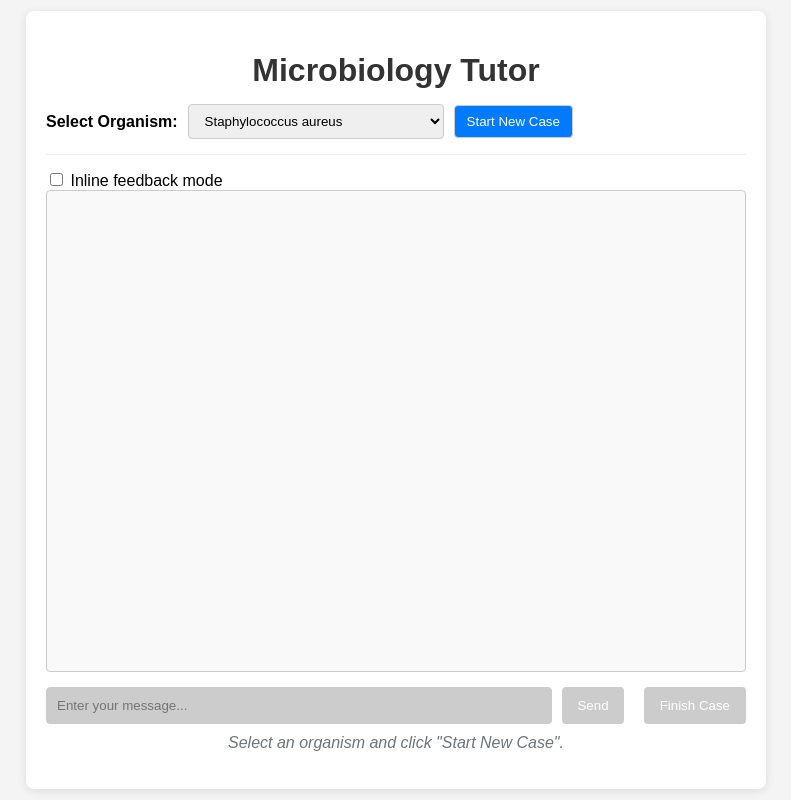
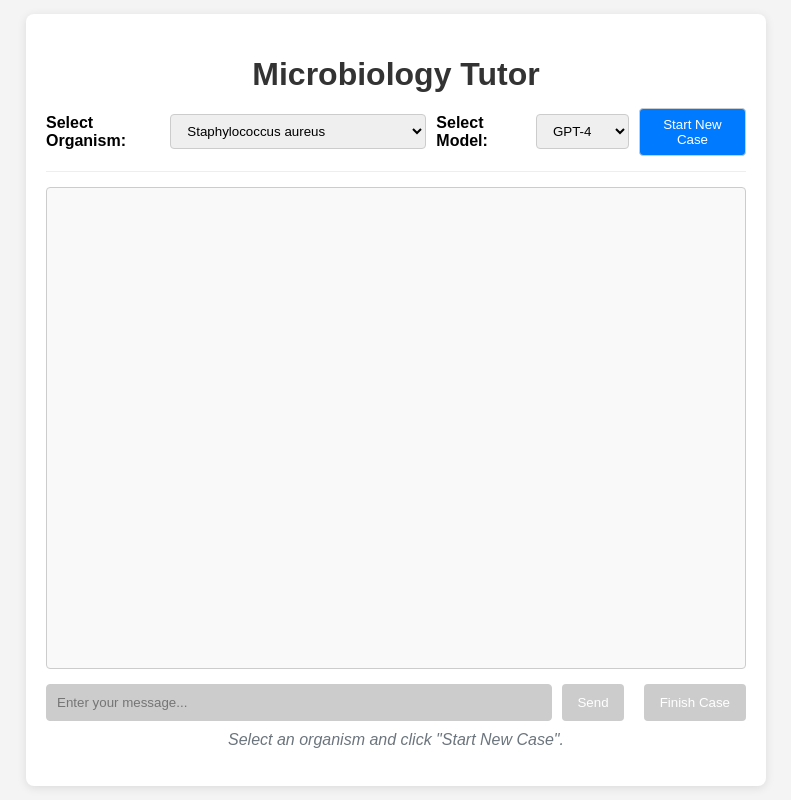
Before and after one commit to azhou5/microbiology-agent-tutor, a Flask app: page / in a window 1280 px wide. Shown: the whole page, without its empty margins (244-1035 px from the left). Run offline with Flask 3, Linux system fonts and the light colour scheme; parts of the project's set-up code (start-up, migrations or seed data) failed here and were passed over; some libraries are stand-ins or nearby versions.

Commit message:
adjusted feedback to save intermediates (not all required to be filled) as popups. got rid of inline feedback. added option to change model from webpage

```diff
--- a/V3_reasoning_multiagent/app.py
+++ b/V3_reasoning_multiagent/app.py
@@ -7,11 +7,42 @@ import logging
 from datetime import datetime
 from flask import Flask, request, render_template, jsonify
 from tutor import MedicalMicrobiologyTutor # Assuming tutor.py is in the same directory
+import config
 
 # --- Configuration ---
 FEEDBACK_LOG_FILE = 'feedback.log'
 CASE_FEEDBACK_LOG_FILE = 'case_feedback.log'  # New log file for case feedback
+MODEL_STATE_FILE = 'model_state.json'  # File to store the selected model
 LOG_FORMAT = '%(asctime)s - %(levelname)s - %(message)s'
+
+def get_current_model():
+    """Get the current model from the state file or default to config."""
+    try:
+        if os.path.exists(MODEL_STATE_FILE):
+            with open(MODEL_STATE_FILE, 'r') as f:
+                state = json.load(f)
+                selected = state.get('model', config.API_MODEL_NAME)
+                # Sync only when using the Azure backend
+                if config.LLM_BACKEND == "azure":
+                    config.API_MODEL_NAME = selected
+                return selected
+    except Exception as e:
+        logging.error(f"Error reading model state: {e}")
+    return config.API_MODEL_NAME
+
+def save_current_model(model):
+    """Save the current model to the state file."""
+    try:
+        with open(MODEL_STATE_FILE, 'w') as f:
+            json.dump({'model': model}, f)
+            # Keep config module in sync at runtime (only for Azure backend)
+            if config.LLM_BACKEND == "azure":
+                config.API_MODEL_NAME = model
+    except Exception as e:
+        logging.error(f"Error saving model state: {e}")
+
+# Global model variable initialized from state file or config
+CURRENT_MODEL = get_current_model()
 
 # --- Logging Setup ---
 logging.basicConfig(level=logging.INFO, format=LOG_FORMAT)
@@ -52,15 +83,29 @@ def index():
     # Reset tutor state when the main page is loaded (for a fresh start)
     # In a multi-user scenario, you'd handle sessions differently.
     tutor.reset()
-    return render_template('index.html')
+    return render_template('index.html', current_model=CURRENT_MODEL)
 
 @app.route('/start_case', methods=['POST'])
 def start_case():
     """Starts a new case with the selected organism."""
+    global CURRENT_MODEL
     try:
         data = request.get_json()
         organism = data.get('organism', 'staphylococcus aureus') # Default if not provided
-        logging.info(f"Starting new case with organism: {organism}")
+        model = data.get('model', CURRENT_MODEL) # Default to current model if not provided
+
+        logging.info(f"Starting new case with organism: {organism} and model: {model}")
+
+        if model != CURRENT_MODEL:
+            CURRENT_MODEL = model
+            save_current_model(CURRENT_MODEL)
+            if config.LLM_BACKEND == "azure":
+                config.API_MODEL_NAME = CURRENT_MODEL  # keep config in sync
+
+        # Update the tutor's model if it's different
+        if hasattr(tutor, 'update_model'):
+            tutor.update_model(CURRENT_MODEL)
+
         initial_message = tutor.start_new_case(organism=organism)
         # The tutor's messages list now contains the system prompt and the first assistant message
         return jsonify({
--- /dev/null
+++ b/V3_reasoning_multiagent/model_state.json
@@ -0,0 +1 @@
+{"model": "gpt-4o"}
--- a/V3_reasoning_multiagent/static/script.js
+++ b/V3_reasoning_multiagent/static/script.js
@@ -7,15 +7,6 @@ document.addEventListener('DOMContentLoaded', () => {
     const statusMessage = document.getElementById('status-message');
     const finishBtn = document.getElementById('finish-btn');
 
-    // --- Feedback mode toggle ---
-    const inlineFeedbackToggle = document.getElementById('inline-feedback-toggle');
-    let inlineFeedback = false;          // default: old prompt style
-
-    inlineFeedbackToggle.addEventListener('change', () => {
-        inlineFeedback = inlineFeedbackToggle.checked;
-        setStatus(`Feedback mode: ${inlineFeedback ? 'inline' : 'popup'}.`);
-    });
-
     let chatHistory = []; // Store the conversation history [{role: 'user'/'assistant', content: '...'}, ...]
 
     function addMessage(sender, messageContent, addFeedbackUI = false) {
@@ -23,7 +14,6 @@ document.addEventListener('DOMContentLoaded', () => {
         messageDiv.classList.add('message', sender === 'user' ? 'user-message' : 'assistant-message');
 
         // Use innerHTML to allow basic formatting later if needed, but be cautious
-        // For now, just setting text content is safer
         const messageTextSpan = document.createElement('span');
         messageTextSpan.textContent = messageContent;
         messageDiv.appendChild(messageTextSpan);
@@ -31,63 +21,107 @@ document.addEventListener('DOMContentLoaded', () => {
         // Store the raw message content for feedback
         messageDiv.dataset.messageContent = messageContent;
 
-        if (sender === 'assistant' && addFeedbackUI) {
+        if (sender === 'assistant') {
             const feedbackContainer = document.createElement('div');
-            feedbackContainer.classList.add('feedback-container'); // New container class
+            feedbackContainer.classList.add('feedback-container');
 
+            // Create rating prompt
             const ratingPrompt = document.createElement('span');
             ratingPrompt.textContent = "Rate this response (1-5):";
             ratingPrompt.classList.add('feedback-prompt');
             feedbackContainer.appendChild(ratingPrompt);
 
-            const feedbackButtonsDiv = document.createElement('div');
-            feedbackButtonsDiv.classList.add('feedback-buttons'); // Keep this class for styling buttons
+            // Create rating buttons container
+            const ratingButtonsDiv = document.createElement('div');
+            ratingButtonsDiv.classList.add('feedback-buttons');
 
+            // Create rating buttons
             for (let i = 1; i <= 5; i++) {
                 const ratingBtn = document.createElement('button');
-                ratingBtn.textContent = i; // Button text is the rating number
+                ratingBtn.textContent = i;
                 ratingBtn.title = `Rate ${i} out of 5`;
-                ratingBtn.classList.add('feedback-btn', 'rating-btn'); // Add 'rating-btn' class
-                ratingBtn.dataset.rating = i; // Store rating value
-                feedbackButtonsDiv.appendChild(ratingBtn);
+                ratingBtn.classList.add('feedback-btn', 'rating-btn');
+                ratingBtn.dataset.rating = i;
+                ratingButtonsDiv.appendChild(ratingBtn);
             }
-            feedbackContainer.appendChild(feedbackButtonsDiv);
-            // If inline feedback mode is active, add description and replacement textareas + submit button
-            if (inlineFeedback) {
-                const feedbackInputDiv = document.createElement('div');
-                feedbackInputDiv.classList.add('feedback-input');
+            feedbackContainer.appendChild(ratingButtonsDiv);
 
-                // 1) Description textarea
-                const descriptionLabel = document.createElement('label');
-                descriptionLabel.textContent = 'What could be better?';
-                feedbackInputDiv.appendChild(descriptionLabel);
+            // Add click handler for popup feedback
+            ratingButtonsDiv.addEventListener('click', async (event) => {
+                const ratingBtn = event.target.closest('.rating-btn');
+                if (!ratingBtn) return;
 
-                const descriptionTextArea = document.createElement('textarea');
-                descriptionTextArea.placeholder = 'Describe improvements...';
-                descriptionTextArea.rows = 2;
-                descriptionTextArea.classList.add('feedback-description');
-                feedbackInputDiv.appendChild(descriptionTextArea);
+                const rating = ratingBtn.dataset.rating;
+                const buttonsInDiv = ratingButtonsDiv.querySelectorAll('.rating-btn');
+                buttonsInDiv.forEach(btn => btn.disabled = true);
+                ratingBtn.classList.add('rated');
 
-                // 2) Replacement textarea
-                const replacementLabel = document.createElement('label');
-                replacementLabel.textContent = 'Your preferred response';
-                feedbackInputDiv.appendChild(replacementLabel);
+                let feedbackText = prompt(`You rated this response ${rating}/5. Why this score?`, "");
+                if (feedbackText === null) {
+                    buttonsInDiv.forEach(btn => btn.disabled = false);
+                    ratingBtn.classList.remove('rated');
+                    setStatus('Feedback cancelled.');
+                    return;
+                }
 
-                const replacementTextArea = document.createElement('textarea');
-                replacementTextArea.placeholder = 'Enter replacement output...';
-                replacementTextArea.rows = 3;
-                replacementTextArea.classList.add('feedback-replacement');
-                feedbackInputDiv.appendChild(replacementTextArea);
+                let replacementText = prompt('Please enter your preferred response to replace the tutor output:', '');
+                if (replacementText === null) {
+                    buttonsInDiv.forEach(btn => btn.disabled = false);
+                    ratingBtn.classList.remove('rated');
+                    setStatus('Feedback cancelled.');
+                    return;
+                }
 
-                // 3) Submit button
-                const submitFeedbackBtn = document.createElement('button');
-                submitFeedbackBtn.textContent = 'Submit';
-                submitFeedbackBtn.classList.add('feedback-btn', 'submit-feedback-btn');
-                feedbackInputDiv.appendChild(submitFeedbackBtn);
+                setStatus('Sending feedback...');
+                try {
+                    const response = await fetch('/feedback', {
+                        method: 'POST',
+                        headers: { 'Content-Type': 'application/json' },
+                        body: JSON.stringify({
+                            rating,
+                            message: messageContent,
+                            history: chatHistory,
+                            feedback_text: feedbackText || '',
+                            replacement_text: replacementText || ''
+                        }),
+                    });
 
-                feedbackContainer.appendChild(feedbackInputDiv);
+                    if (!response.ok) {
+                        const err = await response.json();
+                        throw new Error(err.error || `HTTP ${response.status}`);
                     }
-            messageDiv.appendChild(feedbackContainer); // Append the whole container
+
+                    setStatus('Feedback submitted — thank you!');
+
+                    // Instead of showing "thanks" message, show the rating and feedback
+                    feedbackContainer.innerHTML = `
+                        <div class="feedback-submitted">
+                            <div class="feedback-rating">Rating: ${rating}/5</div>
+                            ${feedbackText ? `<div class="feedback-section">
+                                <div class="feedback-label">Why this score:</div>
+                                <div class="feedback-text">${feedbackText}</div>
+                            </div>` : ''}
+                            ${replacementText ? `<div class="feedback-section">
+                                <div class="feedback-label">Preferred response:</div>
+                                <div class="feedback-text">${replacementText}</div>
+                            </div>` : ''}
+                        </div>
+                    `;
+
+                    // If user provided a replacement, show it
+                    if (replacementText) {
+                        addMessage('assistant', replacementText, true);
+                        chatHistory.push({ role: 'assistant', content: replacementText });
+                    }
+                } catch (error) {
+                    console.error(error);
+                    setStatus(`Error: ${error.message}`, true);
+                    buttonsInDiv.forEach(btn => btn.disabled = false);
+                    ratingBtn.classList.remove('rated');
+                }
+            });
+
+            messageDiv.appendChild(feedbackContainer);
         }
 
         chatbox.appendChild(messageDiv);
@@ -108,6 +142,7 @@ document.addEventListener('DOMContentLoaded', () => {
 
     async function handleStartCase() {
         const selectedOrganism = organismSelect.value;
+        const selectedModel = document.getElementById('model-select').value;
         if (!selectedOrganism) {
             setStatus('Please select an organism.', true);
             return;
@@ -116,6 +151,7 @@ document.addEventListener('DOMContentLoaded', () => {
         setStatus('Starting new case...');
         startCaseBtn.disabled = true;
         organismSelect.disabled = true;
+        document.getElementById('model-select').disabled = true;
         chatbox.innerHTML = ''; // Clear previous chat
         chatHistory = []; // Reset history
 
@@ -123,7 +159,10 @@ document.addEventListener('DOMContentLoaded', () => {
             const response = await fetch('/start_case', {
                 method: 'POST',
                 headers: { 'Content-Type': 'application/json' },
-                body: JSON.stringify({ organism: selectedOrganism }),
+                body: JSON.stringify({
+                    organism: selectedOrganism,
+                    model: selectedModel
+                }),
             });
 
             if (!response.ok) {
@@ -152,6 +191,7 @@ document.addEventListener('DOMContentLoaded', () => {
             // Re-enable start button regardless of success/failure to allow retries/new cases
             startCaseBtn.disabled = false;
             organismSelect.disabled = false;
+            document.getElementById('model-select').disabled = false;
         }
     }
 
@@ -192,140 +232,6 @@ document.addEventListener('DOMContentLoaded', () => {
         }
     }
 
-    async function handleFeedback(event) {
-        if (inlineFeedback) {
-            // === Inline feedback workflow ===
-            const ratingBtn = event.target.closest('.rating-btn');
-            const submitBtn = event.target.closest('.submit-feedback-btn');
-
-            // Handle rating selection
-            if (ratingBtn && !ratingBtn.disabled) {
-                const feedbackContainer = ratingBtn.closest('.feedback-container');
-                const rating = ratingBtn.dataset.rating;
-                feedbackContainer.dataset.rating = rating;
-                feedbackContainer.querySelectorAll('.rating-btn').forEach(btn => {
-                    btn.disabled = true;
-                    if (btn === ratingBtn) btn.classList.add('rated');
-                });
-                // Focus the first textarea (description)
-                const textarea = feedbackContainer.querySelector('.feedback-description');
-                if (textarea) textarea.focus();
-                setStatus(`You selected ${rating}/5. Add comments and hit Submit.`);
-                return;
-            }
-
-            // Submit feedback
-            if (submitBtn) {
-                const feedbackContainer = submitBtn.closest('.feedback-container');
-                const messageDiv       = submitBtn.closest('.assistant-message');
-                const rating           = feedbackContainer.dataset.rating;
-
-                if (!rating) {
-                    setStatus('Please select a rating first.', true);
-                    return;
-                }
-
-                const messageContent = messageDiv.dataset.messageContent;
-                const feedbackText = feedbackContainer.querySelector('.feedback-description').value.trim();
-                const replacementText = feedbackContainer.querySelector('.feedback-replacement').value.trim();
-
-                submitBtn.disabled = true;
-                setStatus('Sending feedback…');
-
-                try {
-                    const response = await fetch('/feedback', {
-                        method: 'POST',
-                        headers: { 'Content-Type': 'application/json' },
-                        body: JSON.stringify({
-                            rating,
-                            message: messageContent,
-                            history: chatHistory,
-                            feedback_text: feedbackText,
-                            replacement_text: replacementText
-                        }),
-                    });
-
-                    if (!response.ok) {
-                        const err = await response.json();
-                        throw new Error(err.error || `HTTP ${response.status}`);
-                    }
-
-                    setStatus('Feedback submitted — thank you!');
-                    // If user provided a replacement, inject it into the chat as the tutor
-                    if (replacementText) {
-                        addMessage('assistant', replacementText, true);
-                        chatHistory.push({ role: 'assistant', content: replacementText });
-                    }
-                    feedbackContainer.querySelectorAll('textarea').forEach(t => t.disabled = true);
-                } catch (error) {
-                    console.error(error);
-                    setStatus(`Error: ${error.message}`, true);
-                    submitBtn.disabled = false;
-                }
-            }
-        } else {
-            // === Popup feedback workflow (legacy) ===
-            const ratingBtn = event.target.closest('.rating-btn');
-            if (!ratingBtn) return;
-
-            const messageDiv = ratingBtn.closest('.assistant-message');
-            const messageContent = messageDiv.dataset.messageContent;
-            const rating = ratingBtn.dataset.rating;
-
-            const buttonsInDiv = messageDiv.querySelectorAll('.rating-btn');
-            buttonsInDiv.forEach(btn => btn.disabled = true);
-            ratingBtn.classList.add('rated');
-
-            let feedbackText = prompt(`You rated this response ${rating}/5. What could be better?`, "");
-            if (feedbackText === null) {
-                buttonsInDiv.forEach(btn => btn.disabled = false);
-                ratingBtn.classList.remove('rated');
-                setStatus('Feedback cancelled.');
-                return;
-            }
-
-            let replacementText = prompt('Please enter your preferred response to replace the tutor output:', '');
-            if (replacementText === null) {
-                buttonsInDiv.forEach(btn => btn.disabled = false);
-                ratingBtn.classList.remove('rated');
-                setStatus('Feedback cancelled.');
-                return;
-            }
-
-            setStatus('Sending feedback...');
-            try {
-                const response = await fetch('/feedback', {
-                    method: 'POST',
-                    headers: { 'Content-Type': 'application/json' },
-                    body: JSON.stringify({
-                        rating,
-                        message: messageContent,
-                        history: chatHistory,
-                        feedback_text: feedbackText || '',
-                        replacement_text: replacementText || ''
-                    }),
-                });
-
-                if (!response.ok) {
-                    const err = await response.json();
-                    throw new Error(err.error || `HTTP ${response.status}`);
-                }
-
-                setStatus('Feedback submitted — thank you!');
-                // If the user provided a replacement in the prompt, show it
-                if (replacementText) {
-                    addMessage('assistant', replacementText, true);
-                    chatHistory.push({ role: 'assistant', content: replacementText });
-                }
-            } catch (error) {
-                console.error(error);
-                setStatus(`Error: ${error.message}`, true);
-                buttonsInDiv.forEach(btn => btn.disabled = false);
-                ratingBtn.classList.remove('rated');
-            }
-        }
-    }
-
     // --- Event Listeners ---
     startCaseBtn.addEventListener('click', handleStartCase);
     sendBtn.addEventListener('click', handleSendMessage);
@@ -334,9 +240,6 @@ document.addEventListener('DOMContentLoaded', () => {
             handleSendMessage();
         }
     });
-
-    // Use event delegation for feedback buttons
-    chatbox.addEventListener('click', handleFeedback);
 
     // Initial state
     setStatus('Select an organism and click "Start New Case".');
@@ -347,13 +250,13 @@ document.addEventListener('DOMContentLoaded', () => {
     const closeFeedbackBtn = document.getElementById('close-feedback-btn');
 
     // Finish Case button
-    finishBtn.addEventListener('click', function() {
+    finishBtn.addEventListener('click', function () {
         // Show the feedback modal
         feedbackModal.style.display = 'block';
     });
 
     // Submit case feedback
-    submitFeedbackBtn.addEventListener('click', function() {
+    submitFeedbackBtn.addEventListener('click', function () {
         // Get selected ratings
         const detailRating = document.querySelector('input[name="detail"]:checked')?.value;
         const helpfulnessRating = document.querySelector('input[name="helpfulness"]:checked')?.value;
@@ -410,12 +313,12 @@ document.addEventListener('DOMContentLoaded', () => {
     });
 
     // Close feedback modal
-    closeFeedbackBtn.addEventListener('click', function() {
+    closeFeedbackBtn.addEventListener('click', function () {
         feedbackModal.style.display = 'none';
     });
 
     // Close modal when clicking outside
-    window.addEventListener('click', function(event) {
+    window.addEventListener('click', function (event) {
         if (event.target === feedbackModal) {
             feedbackModal.style.display = 'none';
         }
--- a/V3_reasoning_multiagent/templates/index.html
+++ b/V3_reasoning_multiagent/templates/index.html
@@ -1,11 +1,13 @@
 <!DOCTYPE html>
 <html lang="en">
+
 <head>
     <meta charset="UTF-8">
     <meta name="viewport" content="width=device-width, initial-scale=1.0">
     <title>Microbiology Tutor</title>
     <link rel="stylesheet" href="{{ url_for('static', filename='style.css') }}">
 </head>
+
 <body>
     <div class="container">
         <h1>Microbiology Tutor</h1>
@@ -35,14 +37,12 @@
                     <option value="taenia solium">Taenia solium</option>
                 </optgroup>
             </select>
+            <label for="model-select">Select Model:</label>
+            <select id="model-select">
+                <option value="gpt-4o" {% if current_model=='gpt-4o' %}selected{% endif %}>GPT-4</option>
+                <option value="o3-mini" {% if current_model=='o3-mini' %}selected{% endif %}>O3-Mini</option>
+            </select>
             <button id="start-case-btn">Start New Case</button>
-        </div>
-        <!-- Feedback mode toggle -->
-        <div class="feedback-mode-toggle">
-            <label>
-                <input type="checkbox" id="inline-feedback-toggle">
-                Inline feedback mode
-            </label>
         </div>
 
         <div id="chatbox">
@@ -54,7 +54,7 @@
             <button id="send-btn" disabled>Send</button>
             <button id="finish-btn" disabled>Finish Case</button>
         </div>
-         <p id="status-message" class="status"></p>
+        <p id="status-message" class="status"></p>
     </div>
 
     <!-- Feedback Modal -->
@@ -110,4 +110,5 @@
 
     <script src="{{ url_for('static', filename='script.js') }}"></script>
 </body>
+
 </html>
```
Also changed, not shown: V3_reasoning_multiagent/config.py (+10 -7 lines), V3_reasoning_multiagent/static/style.css (+126 -44 lines), V3_reasoning_multiagent/tutor.py (+25 -3 lines), 4 other files. Lines whose indentation alone changed are shown as unchanged.
